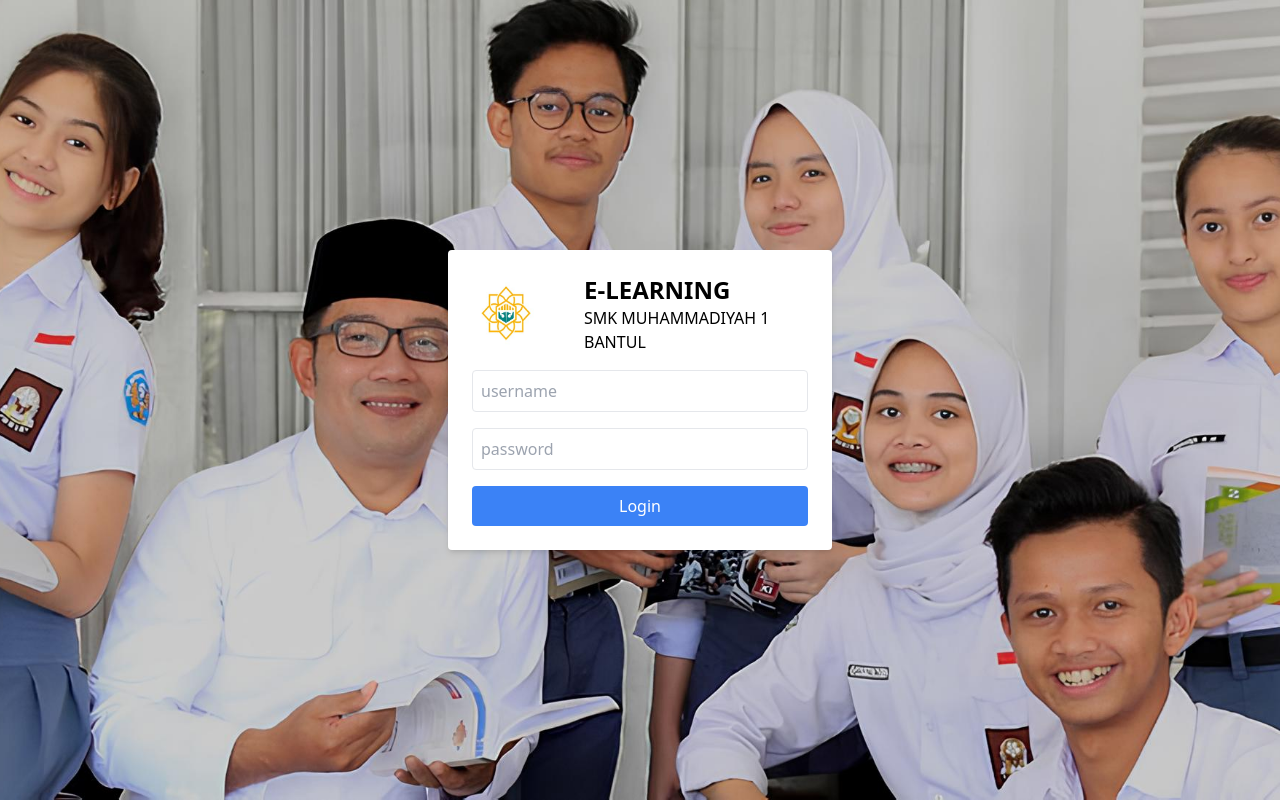
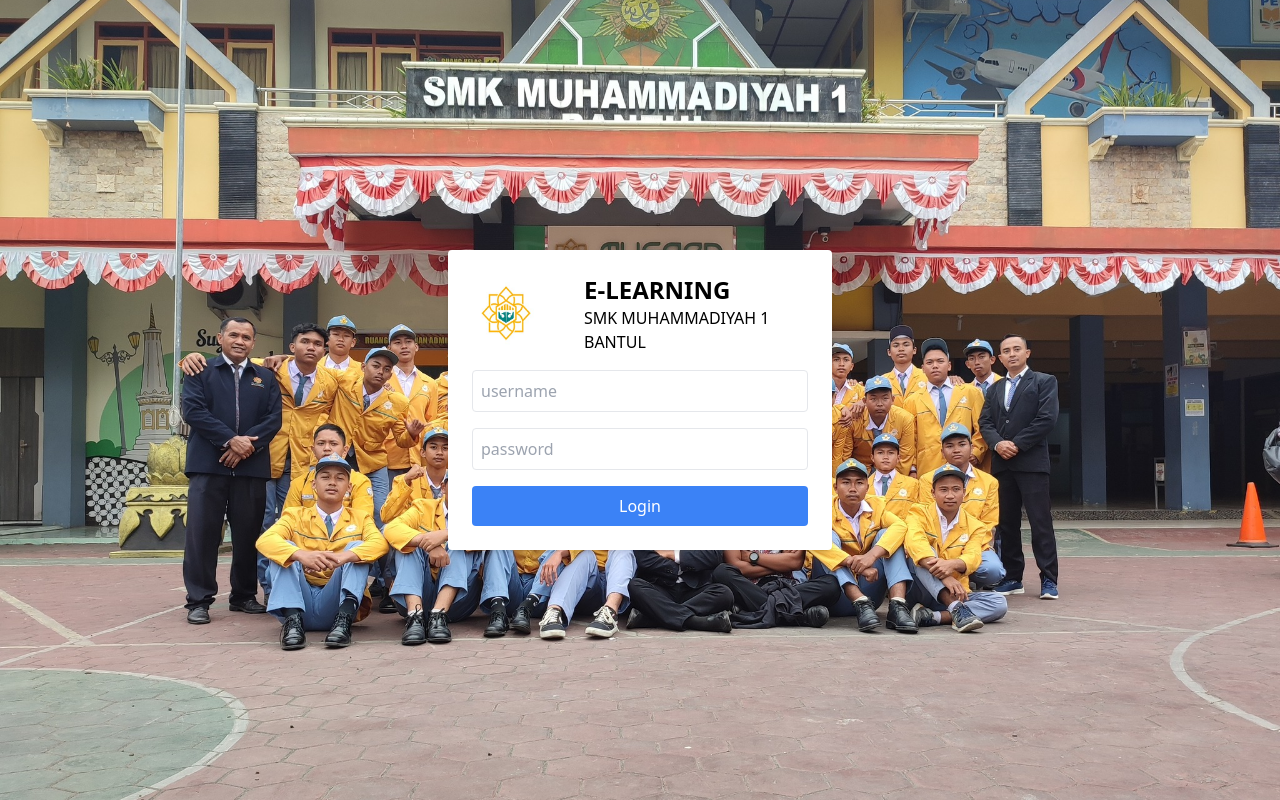
Before and after one commit to bagussatoto/e-learning-SMA, a PHP site: page /login.php in a window 1280 px wide. Run offline with PHP 8.4, Linux system fonts and the light colour scheme.

Commit message:
gantri background saja

```diff
--- a/public/login.php
+++ b/public/login.php
@@ -33,7 +33,7 @@ if ($_SERVER['REQUEST_METHOD'] == 'POST') {
     <link rel="stylesheet" href="style.css">
     <style>
       body {
-        background-image: url('./foto/background.jpg');
+        background-image: url('./foto/foto-bg.jpg');
         background-size: cover;
         background-position: center;
       }
```
Also changed, not shown: public/foto/Latar Belakang.png (added), public/foto/foto-bg.jpg (added).
